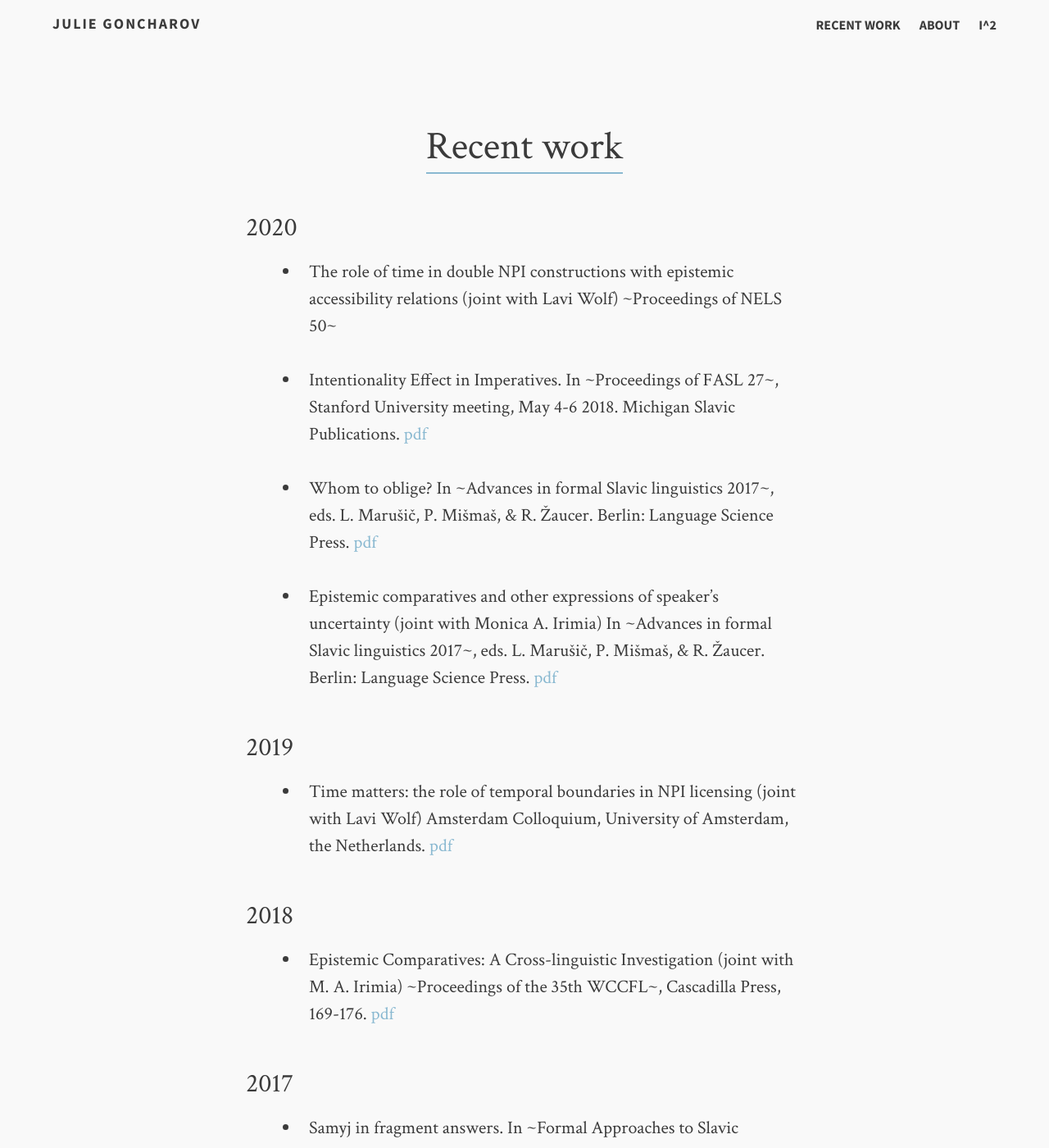
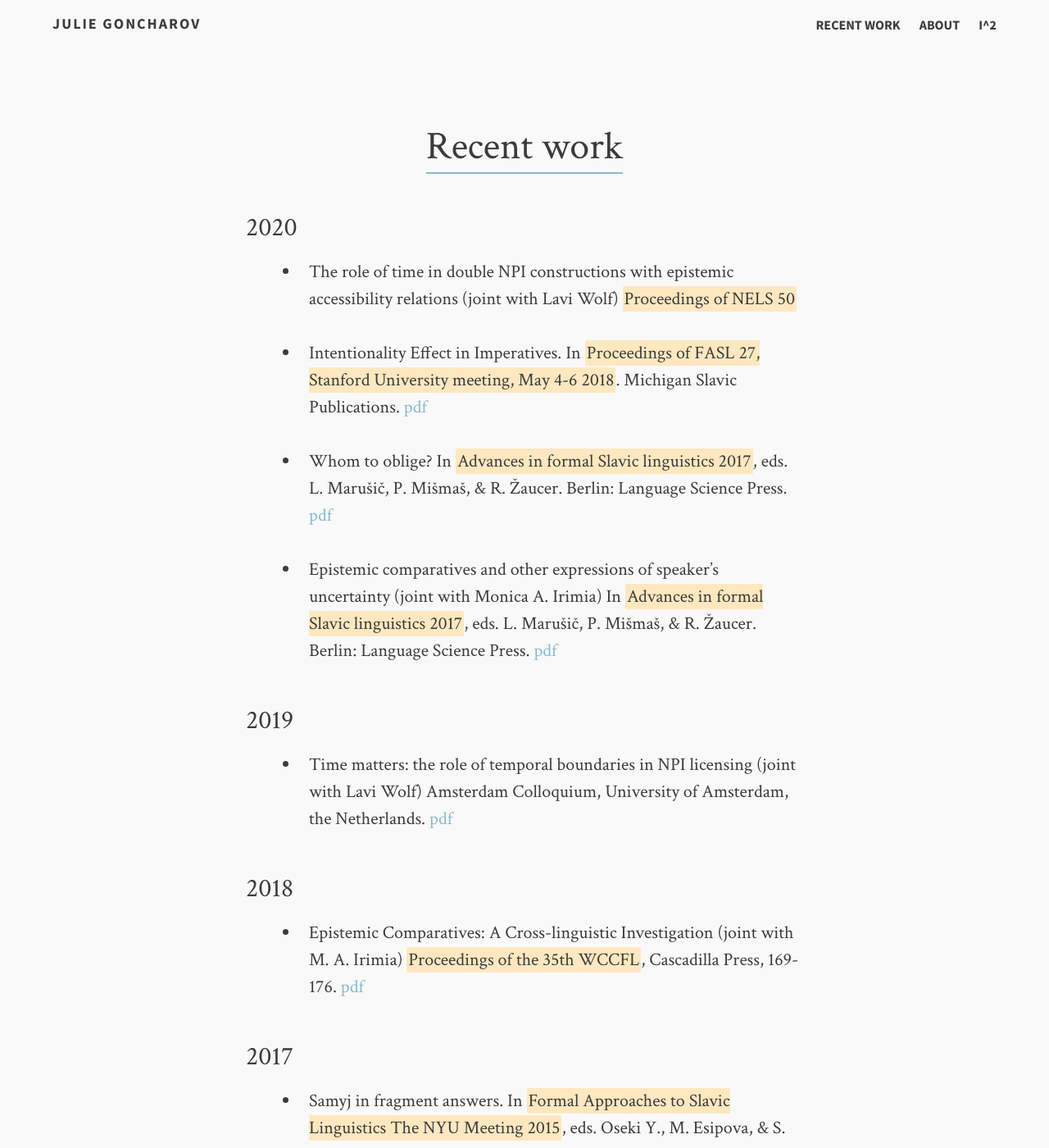
Before and after one commit to julie-goncharov/julie-goncharov.github.io, a Jekyll site: the page built from index.md, in a window 1280 px wide and 1400 px high. Shown: the whole window at 82% size. Built offline with Jekyll 4.4.1, drawn with Linux system fonts in a browser that asks for light colours; comment, search, counter and statistics services are not loaded; some of the changed text lies outside the part shown.

Commit message:
update file

```diff
--- a/index.md
+++ b/index.md
@@ -10,13 +10,13 @@ image:
 
 ### 2020
 
-* The role of time in double NPI constructions with epistemic accessibility relations  (joint with Lavi Wolf) ~Proceedings of NELS 50~
+* The role of time in double NPI constructions with epistemic accessibility relations  (joint with Lavi Wolf) _Proceedings of NELS 50_
 
-* Intentionality Effect in Imperatives. In ~Proceedings of FASL 27~, Stanford University meeting, May 4-6 2018. Michigan Slavic Publications. [pdf](/docs/Goncharov_2020-fasl27.pdf)
+* Intentionality Effect in Imperatives. In _Proceedings of FASL 27, Stanford University meeting, May 4-6 2018_. Michigan Slavic Publications. [pdf](/docs/Goncharov_2020-fasl27.pdf)
 
-* Whom to oblige? In ~Advances in formal Slavic linguistics 2017~, eds. L. Marušič, P. Mišmaš, & R. Žaucer. Berlin: Language Science Press. [pdf](/docs/Goncharov_2020-WhomToOblige.pdf)
+* Whom to oblige? In _Advances in formal Slavic linguistics 2017_, eds. L. Marušič, P. Mišmaš, & R. Žaucer. Berlin: Language Science Press. [pdf](/docs/Goncharov_2020-WhomToOblige.pdf)
 
-* Epistemic comparatives and other expressions of speaker’s uncertainty (joint with Monica A. Irimia) In ~Advances in formal Slavic linguistics 2017~, eds. L. Marušič, P. Mišmaš, & R. Žaucer. Berlin: Language Science Press. [pdf](/docs/Goncharov_Irimia_2020-EpistEvid.pdf)
+* Epistemic comparatives and other expressions of speaker’s uncertainty (joint with Monica A. Irimia) In _Advances in formal Slavic linguistics 2017_, eds. L. Marušič, P. Mišmaš, & R. Žaucer. Berlin: Language Science Press. [pdf](/docs/Goncharov_Irimia_2020-EpistEvid.pdf)
 
 ### 2019
 
@@ -25,20 +25,20 @@ image:
 
 ### 2018
 
-* Epistemic Comparatives: A Cross-linguistic Investigation (joint with M. A. Irimia) ~Proceedings of the 35th WCCFL~, Cascadilla Press, 169-176. [pdf]()
+* Epistemic Comparatives: A Cross-linguistic Investigation (joint with M. A. Irimia) _Proceedings of the 35th WCCFL_, Cascadilla Press, 169-176. [pdf]()
 
 ### 2017
 
-* Samyj in fragment answers. In ~Formal Approaches to Slavic Linguistics The NYU Meeting 2015~, eds. Oseki Y., M. Esipova, & S. Harves Michigan Slavic Publications, Ann Arbor, 156-180. [pdf](link)
+* Samyj in fragment answers. In _Formal Approaches to Slavic Linguistics The NYU Meeting 2015_, eds. Oseki Y., M. Esipova, & S. Harves Michigan Slavic Publications, Ann Arbor, 156-180. [pdf](link)
 
 ### 2016
 
-* Binding without Agree. ~Semantics-Syntax Interface~, 3(1), 49-72. [pdf](link)
+* Binding without Agree. _Semantics-Syntax Interface_, 3(1), 49-72. [pdf](link)
 
 ### 2015
 
-* P-doubling in split PPs and information structure. ~Linguistic Inquiry~, 46(4): 731-742. [pdf](link)
+* P-doubling in split PPs and information structure. _Linguistic Inquiry_, 46(4): 731-742. [pdf](link)
 
-* About many. In ~Formal Approaches to Slavic Linguistics: The first Berkeley Meeting~, eds. Szajbel-Keck M., R. Burns & D. Kavitskaya. Ann Arbor: Michigan Slavic Publications, 99-121. [pdf]()
+* About many. In _Formal Approaches to Slavic Linguistics: The first Berkeley Meeting_, eds. Szajbel-Keck M., R. Burns & D. Kavitskaya. Ann Arbor: Michigan Slavic Publications, 99-121. [pdf]()
 
 * In Search of Reference: The case of the Russian adjectival intensifier ‘samyj’, dissertation, University of Toronto. [pdf]()
```
